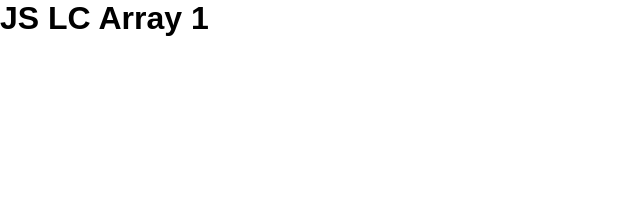
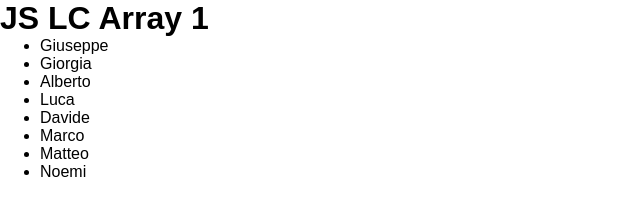
Before and after one commit to classe114-alessiovietri/33-lc-array-1, a plain HTML site: page index.html in a window 1280 px wide. Shown: the whole page, without its empty margins (0-640 px from the left). Drawn offline with Linux system fonts and the light colour scheme.

Commit message:
Aggiunte LC

```diff
--- a/css/style.css
+++ b/css/style.css
@@ -3,7 +3,7 @@
 */
 * {
     margin: 0;
-    padding: 0;
+    /* padding: 0; */
     box-sizing: border-box;
 }
 
--- a/index.html
+++ b/index.html
@@ -14,6 +14,8 @@
             JS LC Array 1
         </h1>
 
+        <ul></ul>
+
         <script src="js/scripts.js" type="text/javascript"></script>
 
     </body>
--- a/js/scripts.js
+++ b/js/scripts.js
@@ -11,9 +11,35 @@ const studentiClasse114 = [
 
 console.log('studentiClasse114', studentiClasse114, studentiClasse114.length, typeof studentiClasse114);
 
+const ul = document.querySelector('ul');
+
+for (let i = 0; i < studentiClasse114.length; i++) {
+    // ul.innerHTML += '<li>' + studentiClasse114[i] + '</li>';
+
+    const newLi = document.createElement('li');
+    newLi.append(studentiClasse114[i]);
+
+    ul.append(newLi);
+}
+
+
 studentiClasse114[5] = 'Marco';
 
 console.log('studentiClasse114', studentiClasse114, studentiClasse114.length, typeof studentiClasse114);
+
+ul.innerHTML = '';
+
+for (let i = 0; i < studentiClasse114.length; i++) {
+    // ul.innerHTML += '<li>' + studentiClasse114[i] + '</li>';
+
+    const newLi = document.createElement('li');
+    newLi.append(studentiClasse114[i]);
+
+    ul.append(newLi);
+}
+
+
+
 
 // console.log('L\'elemento in posizione 2 è:', studentiClasse114[2]);
 // console.log('L\'elemento in posizione 4 è:', studentiClasse114[4]);
```
